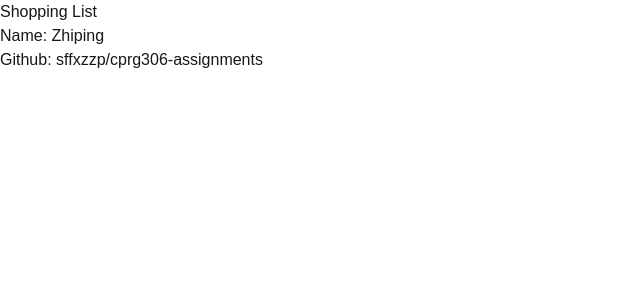
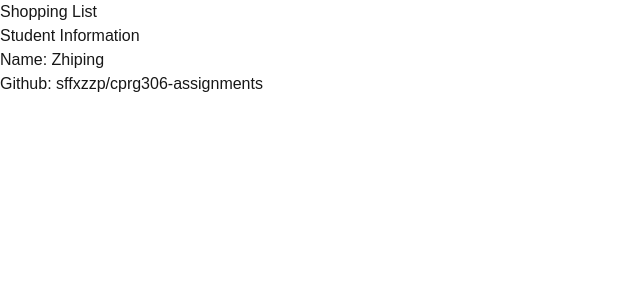
Before and after one commit to sffxzzp/cprg306-assignments, a Next.js app: page /week-2 in a window 1280 px wide. Shown: the top 300 px of the page, without its empty margins (0-640 px from the left). Built offline with nearby package versions, Linux system fonts and the light colour scheme.

Commit message:
week-2: use a main for page root. and add another header for student info

```diff
--- a/app/week-2/page.js
+++ b/app/week-2/page.js
@@ -2,9 +2,9 @@ import StudentInfo from "./student-info";
 
 export default function Page() {
   return (
-    <section>
+    <main>
       <h1>Shopping List</h1>
       <StudentInfo />
-    </section>
+    </main>
   );
 }
--- a/app/week-2/student-info.js
+++ b/app/week-2/student-info.js
@@ -3,6 +3,7 @@ import Link from "next/link";
 export default function StudentInfo() {
   return (
 	<section>
+	  <h2>Student Information</h2>
 	  <p>Name: Zhiping</p>
 	  <p>Github: <Link href="https://github.com/sffxzzp/cprg306-assignments">sffxzzp/cprg306-assignments</Link></p>
 	</section>
```
